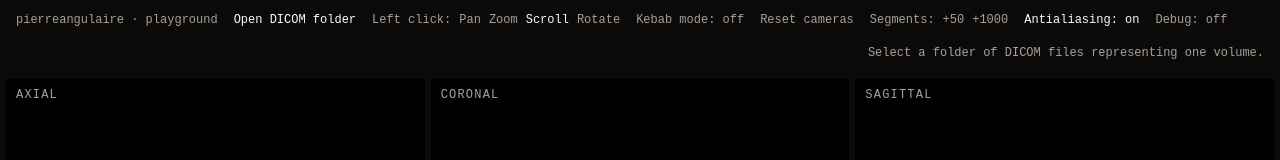
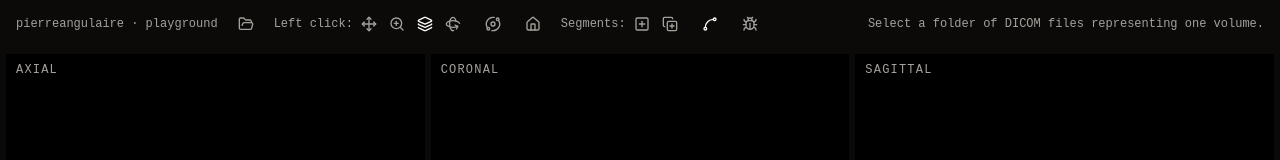
Before and after one commit to paulglx/pierreangulaire, a website built with Vite: page playground/index.html in a window 1280 px wide. Built offline with nearby package versions, Linux system fonts and the light colour scheme.

Commit message:
feat: replace playground text buttons with lucide icons

```diff
--- a/playground/index.html
+++ b/playground/index.html
@@ -8,42 +8,55 @@
   <body class="flex h-full flex-col bg-stone-950 font-mono text-xs leading-snug text-stone-50">
     <header class="flex flex-wrap items-center gap-4 px-4 py-3">
       <h1 class="m-0 font-normal text-stone-400">pierreangulaire · playground</h1>
-      <label class="cursor-pointer hover:underline">
-        Open DICOM folder
+      <label
+        id="folder-label"
+        class="cursor-pointer rounded p-1 text-stone-400 hover:bg-stone-800"
+        title="Open DICOM folder"
+      >
         <input id="folder" class="hidden" type="file" webkitdirectory multiple />
       </label>
-      <div id="primary-tools" class="flex items-center gap-2">
+      <div id="primary-tools" class="flex items-center gap-1">
         <span class="text-stone-400">Left click:</span>
       </div>
-      <button id="kebab" class="cursor-pointer text-stone-400 hover:underline" type="button">
-        Kebab mode: off
-      </button>
-      <button id="reset" class="cursor-pointer text-stone-400 hover:underline" type="button">
-        Reset cameras
-      </button>
-      <div class="flex items-center gap-2">
+      <button
+        id="kebab"
+        class="cursor-pointer rounded p-1 text-stone-400 hover:bg-stone-800"
+        type="button"
+        title="Kebab mode"
+      ></button>
+      <button
+        id="reset"
+        class="cursor-pointer rounded p-1 text-stone-400 hover:bg-stone-800"
+        type="button"
+        title="Reset cameras"
+      ></button>
+      <div class="flex items-center gap-1">
         <span class="text-stone-400">Segments:</span>
         <button
           id="segments-50"
-          class="cursor-pointer text-stone-400 hover:underline"
+          class="cursor-pointer rounded p-1 text-stone-400 hover:bg-stone-800"
           type="button"
-        >
-          +50
-        </button>
+          title="Add 50 segments"
+        ></button>
         <button
           id="segments-1000"
-          class="cursor-pointer text-stone-400 hover:underline"
+          class="cursor-pointer rounded p-1 text-stone-400 hover:bg-stone-800"
           type="button"
-        >
-          +1000
-        </button>
+          title="Add 1000 segments"
+        ></button>
       </div>
-      <button id="antialiasing" class="cursor-pointer text-stone-50 hover:underline" type="button">
-        Antialiasing: on
-      </button>
-      <button id="debug-view" class="cursor-pointer text-stone-400 hover:underline" type="button">
-        Debug: off
-      </button>
+      <button
+        id="antialiasing"
+        class="cursor-pointer rounded p-1 text-stone-400 hover:bg-stone-800"
+        type="button"
+        title="Antialiasing"
+      ></button>
+      <button
+        id="debug-view"
+        class="cursor-pointer rounded p-1 text-stone-400 hover:bg-stone-800"
+        type="button"
+        title="Debug view"
+      ></button>
       <div id="global-controls" class="flex items-center gap-4"></div>
       <div id="status" class="ml-auto text-stone-400 tabular-nums">
         Select a folder of DICOM files representing one volume.
--- a/playground/package.json
+++ b/playground/package.json
@@ -10,6 +10,7 @@
   "dependencies": {
     "@fontsource/ibm-plex-mono": "^5.2.7",
     "dicom-parser": "^1.8.21",
+    "lucide": "^1.64.0",
     "pierreangulaire": "workspace:*"
   },
   "devDependencies": {
--- a/playground/src/main.ts
+++ b/playground/src/main.ts
@@ -16,6 +16,23 @@ import {
   type Volume,
   ZoomTool,
 } from 'pierreangulaire';
+import {
+  Bug,
+  CopyPlus,
+  createElement,
+  Flame,
+  FolderOpen,
+  Grid3x3,
+  House,
+  type IconNode,
+  Layers,
+  Move,
+  Orbit,
+  Rotate3d,
+  Spline,
+  SquarePlus,
+  ZoomIn,
+} from 'lucide';
 import { decodeSeries, openSeries, type Series, type SliceLoad } from './dicom';
 import { paintRandomPhantom } from './phantoms';
 import './style.css';
@@ -40,32 +57,44 @@ const PANELS: { id: string; orientation: Orientation }[] = [
 ];
 
 const BLEND_NAMES = ['MIP', 'MinIP', 'Average', 'Composite'];
-const DEBUG_VIEWS: { view: DebugView; name: string }[] = [
-  { view: DebugView.None, name: 'off' },
-  { view: DebugView.EmptyBlocks, name: 'empty blocks' },
-  { view: DebugView.FetchHeatmap, name: 'fetch heatmap' },
+const DEBUG_VIEWS: { view: DebugView; name: string; icon: IconNode }[] = [
+  { view: DebugView.None, name: 'off', icon: Bug },
+  { view: DebugView.EmptyBlocks, name: 'empty blocks', icon: Grid3x3 },
+  { view: DebugView.FetchHeatmap, name: 'fetch heatmap', icon: Flame },
 ];
 
 interface CameraToolEntry {
   label: string;
+  icon: IconNode;
   tool: Tool;
   bindings: Binding[];
 }
 
 const CAMERA_TOOLS: CameraToolEntry[] = [
-  { label: 'Pan', tool: new PanTool(), bindings: [{ button: 'auxiliary' }] },
+  { label: 'Pan', icon: Move, tool: new PanTool(), bindings: [{ button: 'auxiliary' }] },
   {
     label: 'Zoom',
+    icon: ZoomIn,
     tool: new ZoomTool(),
     bindings: [{ button: 'secondary' }, { wheel: true, modifiers: ['ctrl'] }],
   },
   {
     label: 'Scroll',
+    icon: Layers,
     tool: new SlabScrollTool(),
     bindings: [{ wheel: true }, { key: 'ArrowUp', steps: -1 }, { key: 'ArrowDown', steps: 1 }],
   },
-  { label: 'Rotate', tool: new RotateTool(), bindings: [] },
+  { label: 'Rotate', icon: Rotate3d, tool: new RotateTool(), bindings: [] },
 ];
+
+function setIcon(element: HTMLElement, icon: IconNode): void {
+  element.replaceChildren(createElement(icon, { class: 'block size-4' }));
+}
+
+function setActive(element: HTMLElement, active: boolean): void {
+  element.classList.toggle('text-stone-50', active);
+  element.classList.toggle('text-stone-400', !active);
+}
 
 let primaryToolIndex = 2;
 let toolEngine: RenderingEngine | null = null;
@@ -105,9 +134,8 @@ function kebabFrame(now: number): void {
 
 function setKebab(enabled: boolean): void {
   kebabEnabled = enabled;
-  kebabButton.textContent = `Kebab mode: ${enabled ? 'on' : 'off'}`;
-  kebabButton.classList.toggle('text-stone-50', enabled);
-  kebabButton.classList.toggle('text-stone-400', !enabled);
+  kebabButton.title = `Kebab mode: ${enabled ? 'on' : 'off'}`;
+  setActive(kebabButton, enabled);
   if (enabled) {
     kebabLast = 0;
     kebabRaf = requestAnimationFrame(kebabFrame);
@@ -136,19 +164,17 @@ function applyToolBindings(engine: RenderingEngine): void {
 
 function selectPrimaryTool(index: number): void {
   primaryToolIndex = index;
-  primaryToolButtons.forEach((button, buttonIndex) => {
-    button.classList.toggle('text-stone-50', buttonIndex === index);
-    button.classList.toggle('text-stone-400', buttonIndex !== index);
-  });
+  primaryToolButtons.forEach((button, buttonIndex) => setActive(button, buttonIndex === index));
   if (toolEngine) applyToolBindings(toolEngine);
 }
 
 function buildPrimaryToolButtons(): void {
-  CAMERA_TOOLS.forEach(({ label }, index) => {
+  CAMERA_TOOLS.forEach(({ label, icon }, index) => {
     const button = document.createElement('button');
     button.type = 'button';
-    button.className = 'cursor-pointer hover:underline';
-    button.textContent = label;
+    button.className = 'cursor-pointer rounded p-1 hover:bg-stone-800';
+    button.title = label;
+    setIcon(button, icon);
     button.addEventListener('click', () => selectPrimaryTool(index));
     primaryToolButtons.push(button);
     primaryToolsEl.append(button);
@@ -488,18 +514,22 @@ async function addRandomSegments(count: number): Promise<void> {
 
 function setAntialiasing(enabled: boolean): void {
   antialiasEnabled = enabled;
-  antialiasButton.textContent = `Antialiasing: ${enabled ? 'on' : 'off'}`;
-  antialiasButton.classList.toggle('text-stone-50', enabled);
-  antialiasButton.classList.toggle('text-stone-400', !enabled);
+  antialiasButton.title = `Antialiasing: ${enabled ? 'on' : 'off'}`;
+  setActive(antialiasButton, enabled);
   for (const { viewport } of activeViewports) viewport.setSegmentationAntialiasing(enabled);
+}
+
+function showDebugView(): void {
+  const { view, name, icon } = DEBUG_VIEWS[debugViewIndex]!;
+  debugViewButton.title = `Debug: ${name}`;
+  setIcon(debugViewButton, icon);
+  setActive(debugViewButton, view !== DebugView.None);
 }
 
 function cycleDebugView(): void {
   debugViewIndex = (debugViewIndex + 1) % DEBUG_VIEWS.length;
-  const { view, name } = DEBUG_VIEWS[debugViewIndex]!;
-  debugViewButton.textContent = `Debug: ${name}`;
-  debugViewButton.classList.toggle('text-stone-50', view !== DebugView.None);
-  debugViewButton.classList.toggle('text-stone-400', view === DebugView.None);
+  showDebugView();
+  const { view } = DEBUG_VIEWS[debugViewIndex]!;
   for (const { viewport } of activeViewports) viewport.setDebugView(view);
 }
 
@@ -524,6 +554,15 @@ segments50Button.addEventListener('click', () => void addRandomSegments(50));
 segments1000Button.addEventListener('click', () => void addRandomSegments(1000));
 antialiasButton.addEventListener('click', () => setAntialiasing(!antialiasEnabled));
 debugViewButton.addEventListener('click', cycleDebugView);
+folderInput.before(createElement(FolderOpen, { class: 'block size-4' }));
+setIcon(kebabButton, Orbit);
+setIcon(resetButton, House);
+setIcon(segments50Button, SquarePlus);
+setIcon(segments1000Button, CopyPlus);
+setIcon(antialiasButton, Spline);
+setKebab(false);
+setAntialiasing(true);
+showDebugView();
 buildPrimaryToolButtons();
 selectPrimaryTool(primaryToolIndex);
 requestAnimationFrame(renderTimeFrame);
```
Also changed, not shown: pnpm-lock.yaml.
